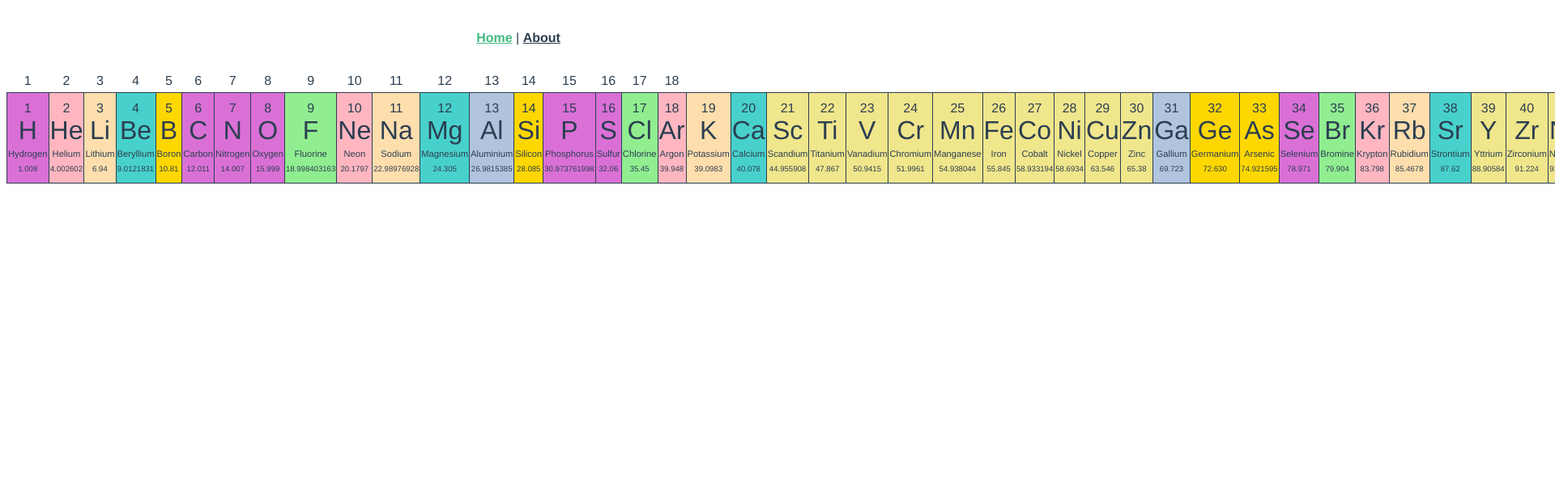
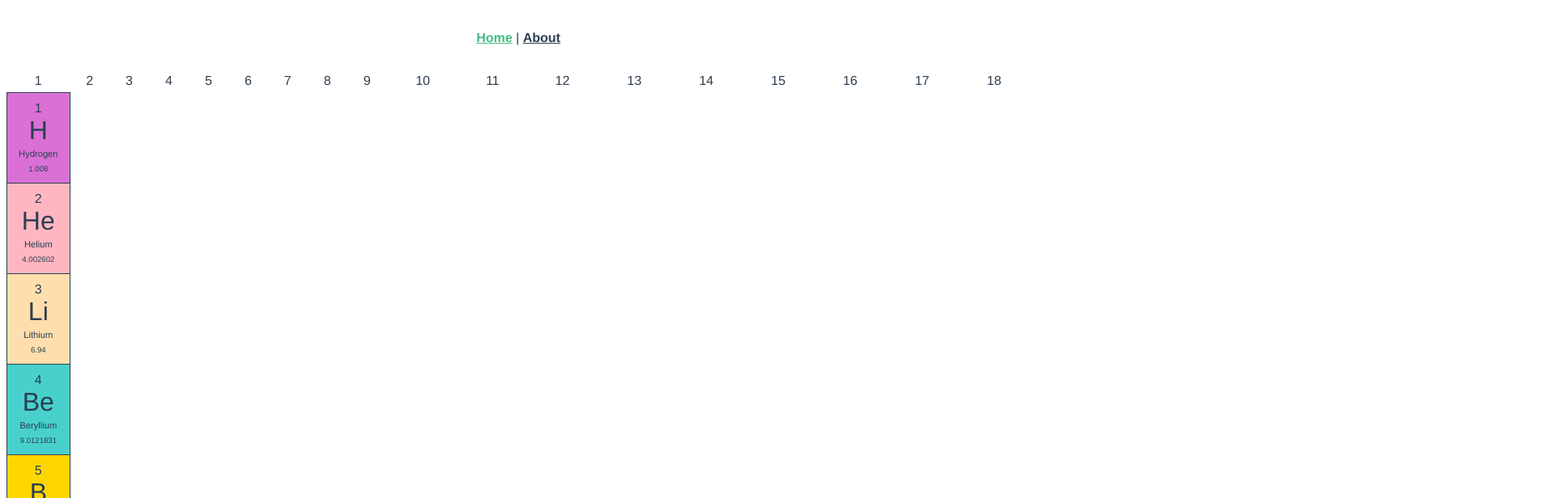
Before and after one commit to hmkainul/periodic-table, a Vue app: page /#/ in a window 1280 px wide. Shown: the top 616 px of the page at 81% size, 1920 px wide, since content can reach past the window. Built offline with nearby package versions, Linux system fonts and the light colour scheme.

Commit message:
Add empty areas

```diff
--- a/src/components/PeriodicTable.vue
+++ b/src/components/PeriodicTable.vue
@@ -1,11 +1,22 @@
 <template>
   <table class="home">
     <tr>
-      <td v-for="n in 18" v-bind:key="('group'+n)" class="group">{{ n }}</td>
+      <td v-for="n in 18" v-bind:key="'group'+n" class="group">{{ n }}</td>
     </tr>
-    <tr>
-      <Cell v-bind:element="element" v-bind:key="element.symbol" v-for="element in elements"/>
-    </tr>
+    <template v-for="(element, index) in elements">
+      <tr v-bind:key="index">
+        <Cell v-bind:element="element" v-bind:key="element.symbol"/>
+        <template v-if="element.number === 1">
+          <td class="empty"></td>
+          <td class="empty" colspan="7" rowspan="3"></td>
+          <td class="empty" colspan="3" rowspan="3"></td>
+          <td class="empty" colspan="5"></td>
+        </template>
+      </tr>
+      <tr v-if="element.number === 118 || element.number === 71" v-bind:key="'emptyAfter'+element.number">
+        <td colspan="18" class="empty"></td>
+      </tr>
+    </template>
   </table>
 </template>
 
```
